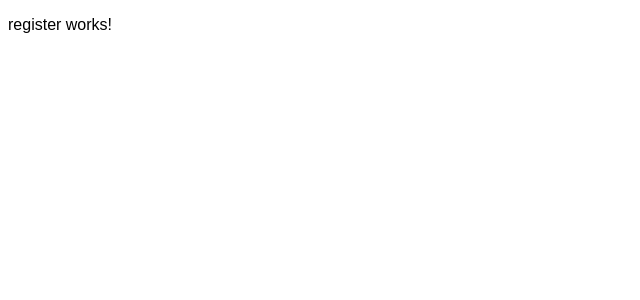
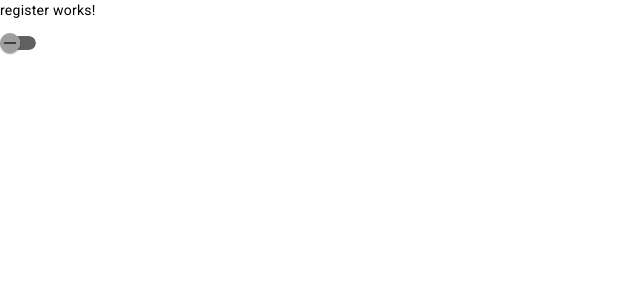
Before and after one commit to codebyhamid-dev/ExpenseTrackerApp.Fronetend, an Angular app: page /register in a window 1280 px wide. Shown: the top 300 px of the page, without its empty margins (0-640 px from the left). Built offline with nearby package versions, Linux system fonts and the light colour scheme.

Commit message:
fix angular/material

```diff
--- a/angular.json
+++ b/angular.json
@@ -24,7 +24,10 @@
             "tsConfig": "tsconfig.app.json",
             "inlineStyleLanguage": "scss",
             "assets": ["src/favicon.ico", "src/assets"],
-            "styles": ["src/styles.scss"],
+            "styles": [
+              "@angular/material/prebuilt-themes/purple-green.css",
+              "src/styles.scss"
+            ],
             "scripts": []
           },
           "configurations": {
@@ -76,7 +79,10 @@
             "tsConfig": "tsconfig.spec.json",
             "inlineStyleLanguage": "scss",
             "assets": ["src/favicon.ico", "src/assets"],
-            "styles": ["src/styles.scss"],
+            "styles": [
+              "@angular/material/prebuilt-themes/purple-green.css",
+              "src/styles.scss"
+            ],
             "scripts": []
           }
         }
--- a/package.json
+++ b/package.json
@@ -11,10 +11,12 @@
   "private": true,
   "dependencies": {
     "@angular/animations": "^17.3.12",
+    "@angular/cdk": "^17.3.10",
     "@angular/common": "^17.3.0",
     "@angular/compiler": "^17.3.0",
     "@angular/core": "^17.3.0",
     "@angular/forms": "^17.3.0",
+    "@angular/material": "^17.3.10",
     "@angular/platform-browser": "^17.3.0",
     "@angular/platform-browser-dynamic": "^17.3.0",
     "@angular/router": "^17.3.0",
--- a/src/app/Auth/register/register.component.html
+++ b/src/app/Auth/register/register.component.html
@@ -1 +1,2 @@
 <p>register works!</p>
+<mat-slide-toggle>Toggle me!</mat-slide-toggle>
--- /dev/null
+++ b/src/app/Dashboard/dashboard/dashboard.component.html
@@ -0,0 +1 @@
+<p>dashboard works!</p>
--- a/src/app/app.config.ts
+++ b/src/app/app.config.ts
@@ -3,6 +3,7 @@ import { provideRouter } from '@angular/router';
 import { routes } from './app.routes';
 import { provideHttpClient } from '@angular/common/http';
 import { ToastrModule } from 'ngx-toastr';
+import { provideAnimationsAsync } from '@angular/platform-browser/animations/async';
 
 export const appConfig: ApplicationConfig = {
   providers: [
@@ -15,6 +16,6 @@ export const appConfig: ApplicationConfig = {
         preventDuplicates: true,
         closeButton: true,
       })
-    ),
+    ), provideAnimationsAsync(),
   ],
 };
--- a/src/app/app.routes.ts
+++ b/src/app/app.routes.ts
@@ -1,9 +1,11 @@
 import { Routes } from '@angular/router';
 import { LoginComponent } from './Auth/login/login.component';
 import { RegisterComponent } from './Auth/register/register.component';
+import { DashboardComponent } from './Dashboard/dashboard/dashboard.component';
 
 export const routes: Routes = [
   { path: 'login', component: LoginComponent },
   { path: 'register', component: RegisterComponent },
+  { path: 'dashboard', component: DashboardComponent },
   { path: '', redirectTo: '/register', pathMatch: 'full' }, //home page
 ];
--- a/src/styles.scss
+++ b/src/styles.scss
@@ -1,4 +1,3 @@
 /* You can add global styles here */
-body {
-  font-family: Arial, sans-serif;
-}
+html, body { height: 100%; }
+body { margin: 0; font-family: Roboto, "Helvetica Neue", sans-serif; }
```
Also changed, not shown: src/app/Auth/register/register.component.ts (+4 -5 lines), src/app/Dashboard/dashboard/dashboard.component.ts (added, +12 -0 lines), src/app/Dashboard/dashboard/dashboard.component.scss (added), 2 other files (tests, documents, lock files or other folders).
